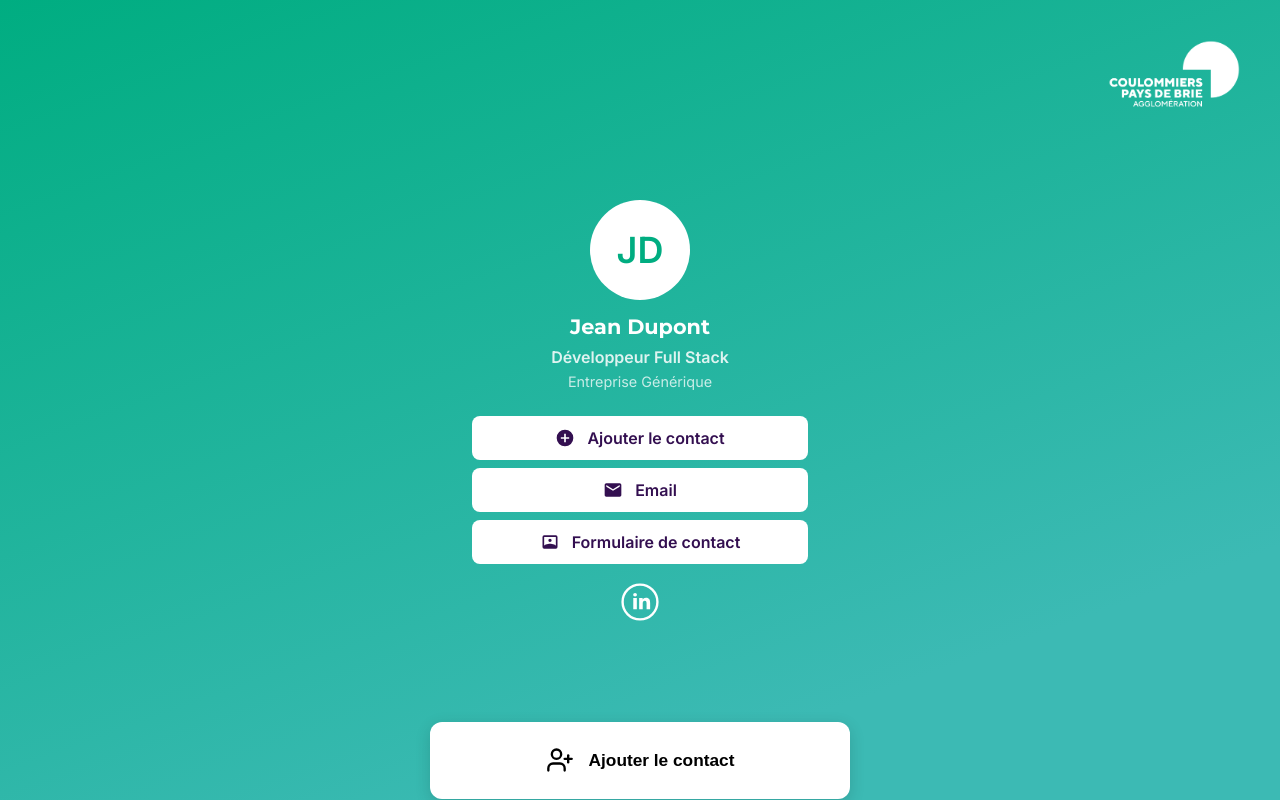
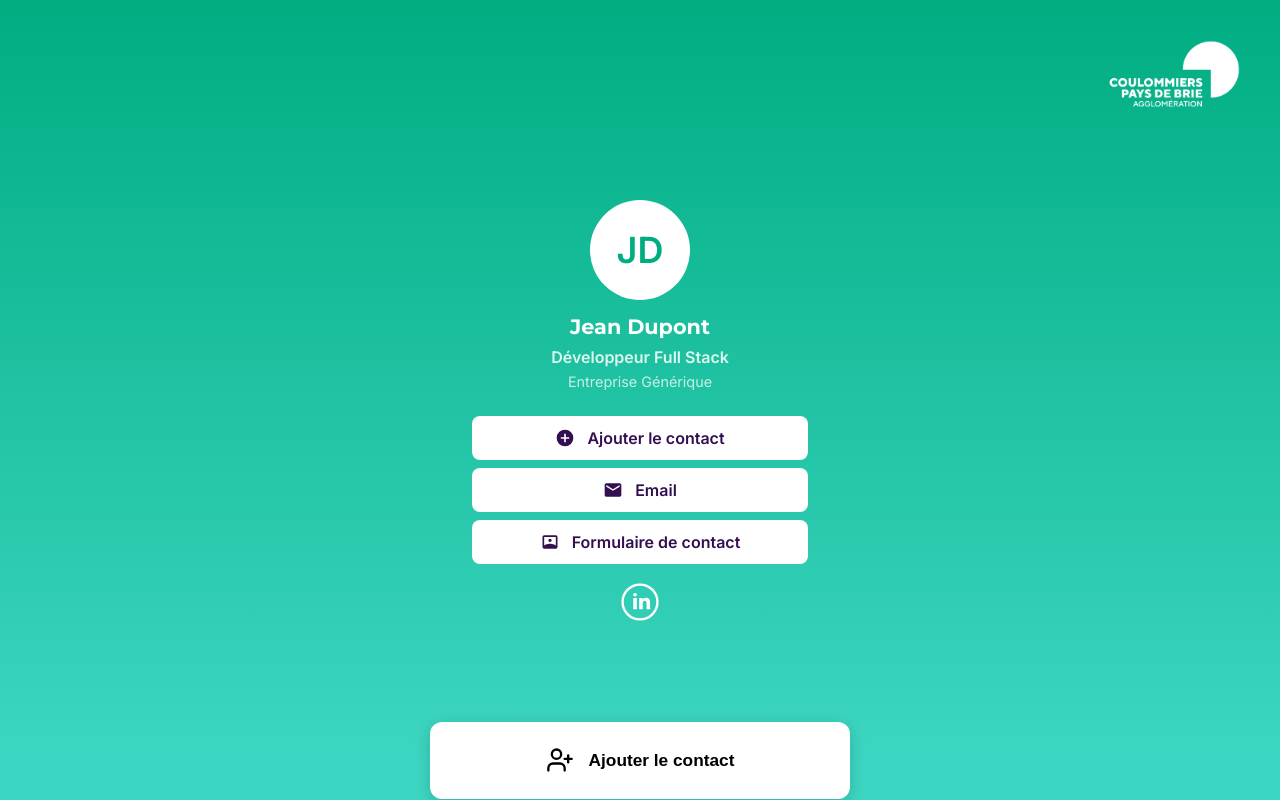
Before and after one commit to AlexandreLPR/Carte-de-visite-CACPB, a plain HTML site: page index.html in a window 1280 px wide. Drawn offline with Linux system fonts and the light colour scheme.

Commit message:
Add files via upload

```diff
--- a/style.css
+++ b/style.css
@@ -9,7 +9,7 @@ body {
     min-width: 100vw;
     height: 100dvh;
     width: 100vw;
-    background-image: linear-gradient(  160deg, #00ad81 0%, #3cbab4 80%);
+    background-image: linear-gradient(  180deg, #00ad81 0%, #3dd6c2 95%);
     display: flex;
     justify-content: center;
     align-items: center;
@@ -165,7 +165,7 @@ padding: 10px 15% 8px 15%;
     width: 100%;
     max-width: 420px;
     height: 77px;
-    box-shadow: 0 4px 16px 0 rgba(0,0,0,0.14);
+    box-shadow: 0 4px 16px 0 rgba(0,0,0,0.18);
 }
 
 .fixed-add-contact button:hover,
```
